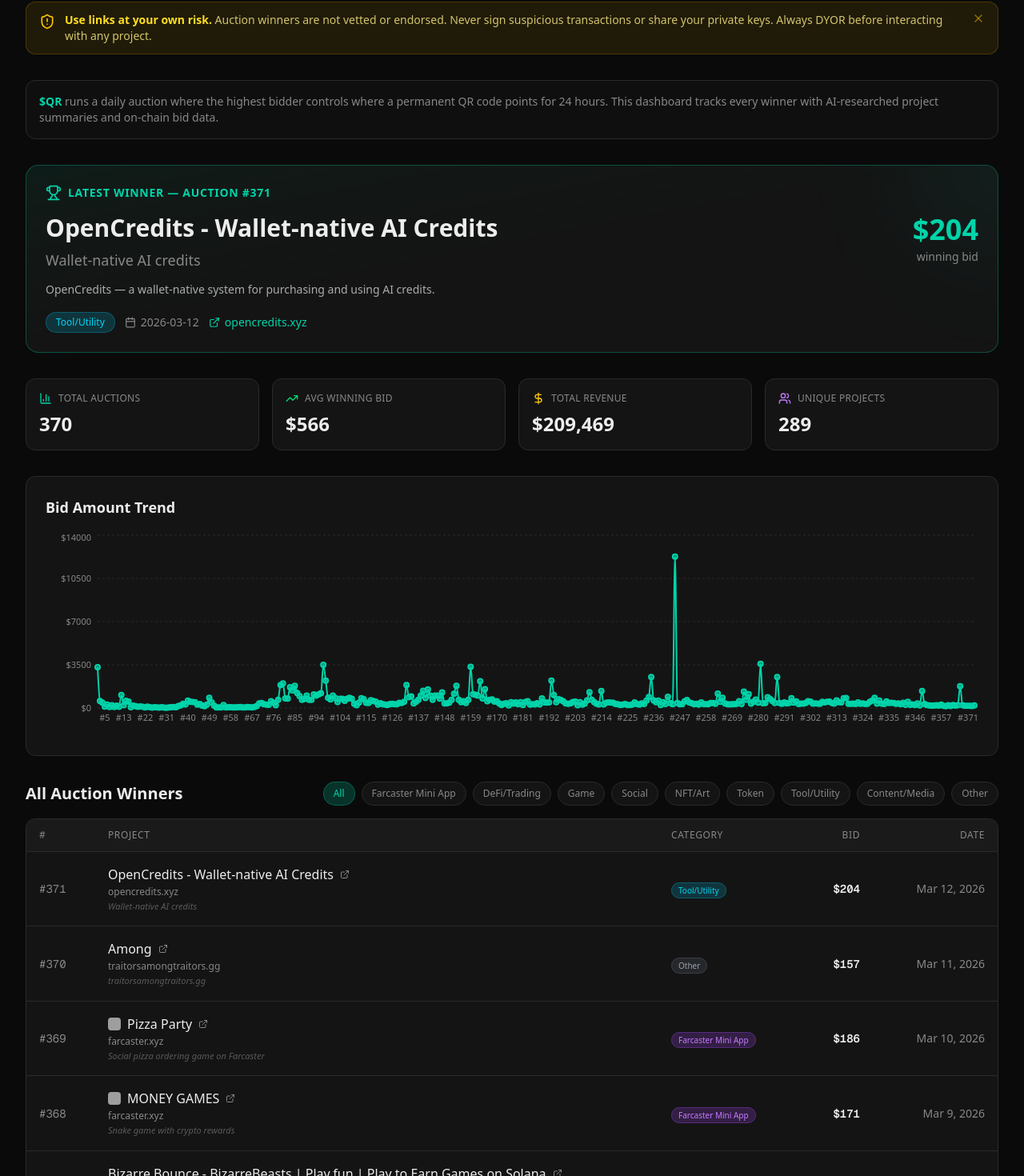
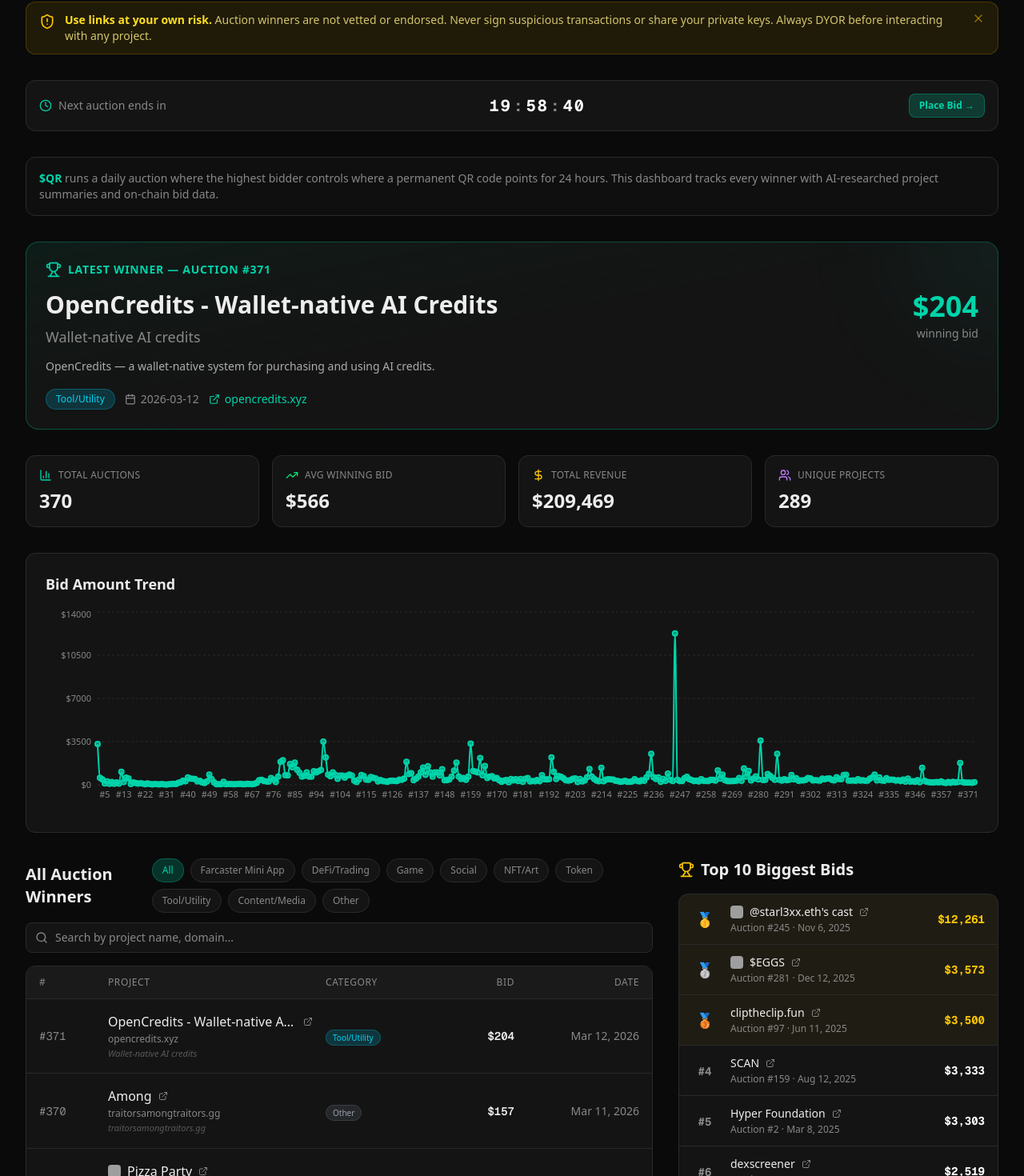
Before and after one commit to andreferd/qr-dashboard, a Next.js app: page / in a window 1280 px wide. Shown: the part 95-1565 px from the top of the page at 80% size. Built offline with nearby package versions, Linux system fonts and the light colour scheme; grey boxes are pictures that could not be loaded.

Commit message:
feat: add search bar, countdown timer, and top 10 biggest bids

```diff
--- a/src/app/page.tsx
+++ b/src/app/page.tsx
@@ -3,12 +3,17 @@
 import WinnersTable from "@/components/WinnersTable";
 import BidChart from "@/components/BidChart";
 import SafetyBanner from "@/components/SafetyBanner";
+import CountdownTimer from "@/components/CountdownTimer";
+import TopBids from "@/components/TopBids";
 
 export default function Home() {
   return (
     <div className="space-y-8">
       {/* Safety notice */}
       <SafetyBanner />
+
+      {/* Countdown to next auction */}
+      <CountdownTimer />
 
       {/* About section */}
       <div className="bg-card-bg/50 border border-card-border rounded-xl p-4 text-sm text-muted">
@@ -29,8 +34,14 @@
       {/* Bid trend chart */}
       <BidChart />
 
-      {/* All winners table */}
-      <WinnersTable />
+      {/* Top 10 biggest bids + All winners table side by side on large screens */}
+      <div className="grid grid-cols-1 xl:grid-cols-[1fr_400px] gap-8 items-start">
+        {/* All winners table */}
+        <WinnersTable />
+
+        {/* Top 10 biggest bids */}
+        <TopBids />
+      </div>
     </div>
   );
 }
--- /dev/null
+++ b/src/components/CountdownTimer.tsx
@@ -0,0 +1,70 @@
+"use client";
+
+import { useEffect, useState } from "react";
+import { Clock } from "lucide-react";
+
+function getNextAuctionEnd(): Date {
+  // QR auction settles daily at ~00:00 UTC (midnight UTC)
+  const now = new Date();
+  const next = new Date();
+  next.setUTCHours(0, 0, 0, 0);
+  // If midnight has already passed today, target tomorrow
+  if (next <= now) {
+    next.setUTCDate(next.getUTCDate() + 1);
+  }
+  return next;
+}
+
+export default function CountdownTimer() {
+  const [timeLeft, setTimeLeft] = useState({ h: 0, m: 0, s: 0 });
+  const [mounted, setMounted] = useState(false);
+
+  useEffect(() => {
+    setMounted(true);
+    const tick = () => {
+      const now = new Date();
+      const end = getNextAuctionEnd();
+      const diff = Math.max(0, end.getTime() - now.getTime());
+      const h = Math.floor(diff / 3_600_000);
+      const m = Math.floor((diff % 3_600_000) / 60_000);
+      const s = Math.floor((diff % 60_000) / 1_000);
+      setTimeLeft({ h, m, s });
+    };
+    tick();
+    const id = setInterval(tick, 1000);
+    return () => clearInterval(id);
+  }, []);
+
+  if (!mounted) return null;
+
+  const pad = (n: number) => String(n).padStart(2, "0");
+  const urgent = timeLeft.h === 0 && timeLeft.m < 30;
+
+  return (
+    <div className="bg-card-bg border border-card-border rounded-xl p-4 flex items-center justify-between">
+      <div className="flex items-center gap-2">
+        <Clock className={`w-4 h-4 ${urgent ? "text-red-400" : "text-accent"}`} />
+        <span className="text-sm text-muted">Next auction ends in</span>
+      </div>
+      <div className={`font-mono font-bold text-xl tracking-widest ${urgent ? "text-red-400" : "text-white"}`}>
+        {pad(timeLeft.h)}
+        <span className="opacity-50 mx-0.5">:</span>
+        {pad(timeLeft.m)}
+        <span className="opacity-50 mx-0.5">:</span>
+        {pad(timeLeft.s)}
+      </div>
+      <a
+        href="https://qrcoin.fun"
+        target="_blank"
+        rel="noopener noreferrer"
+        className={`text-xs px-3 py-1.5 rounded-lg font-semibold transition-colors ${
+          urgent
+            ? "bg-red-500/20 text-red-400 border border-red-500/30 hover:bg-red-500/30"
+            : "bg-accent/20 text-accent border border-accent/30 hover:bg-accent/30"
+        }`}
+      >
+        {urgent ? "🔥 Bid Now!" : "Place Bid →"}
+      </a>
+    </div>
+  );
+}
--- /dev/null
+++ b/src/components/TopBids.tsx
@@ -0,0 +1,98 @@
+"use client";
+
+import { useState } from "react";
+import { useRouter } from "next/navigation";
+import { getAuctions, getProjectForAuction, formatUSD, formatDate } from "@/lib/data";
+import { Trophy } from "lucide-react";
+import SafeLinkModal from "./SafeLinkModal";
+import { ExternalLink } from "lucide-react";
+
+const MEDAL = ["🥇", "🥈", "🥉"];
+
+export default function TopBids() {
+  const router = useRouter();
+  const [pendingUrl, setPendingUrl] = useState<string | null>(null);
+
+  const top10 = [...getAuctions()]
+    .sort((a, b) => b.totalBidUSD - a.totalBidUSD)
+    .slice(0, 10);
+
+  return (
+    <div>
+      <div className="flex items-center gap-2 mb-4">
+        <Trophy className="w-5 h-5 text-yellow-400" />
+        <h2 className="text-xl font-bold">Top 10 Biggest Bids</h2>
+      </div>
+
+      <div className="bg-card-bg border border-card-border rounded-xl overflow-hidden">
+        {top10.map((auction, i) => {
+          const project = getProjectForAuction(auction);
+          const isTop3 = i < 3;
+
+          return (
+            <div
+              key={auction.id}
+              role="link"
+              tabIndex={0}
+              onClick={() => router.push(`/auction/${auction.id}`)}
+              onKeyDown={(e) => {
+                if (e.key === "Enter") router.push(`/auction/${auction.id}`);
+              }}
+              className={`flex items-center gap-4 px-4 py-3 border-t first:border-t-0 border-card-border hover:bg-accent/5 transition-colors cursor-pointer ${
+                isTop3 ? "bg-yellow-500/5" : ""
+              }`}
+            >
+              {/* Rank */}
+              <div className="w-8 text-center flex-shrink-0">
+                {i < 3 ? (
+                  <span className="text-lg">{MEDAL[i]}</span>
+                ) : (
+                  <span className="text-sm font-mono text-muted font-bold">#{i + 1}</span>
+                )}
+              </div>
+
+              {/* Project info */}
+              <div className="flex-1 min-w-0">
+                <div className="flex items-center gap-2">
+                  {auction.favicon && (
+                    <img
+                      src={auction.favicon}
+                      alt=""
+                      className="w-4 h-4 rounded flex-shrink-0"
+                      onError={(e) => {
+                        (e.target as HTMLImageElement).style.display = "none";
+                      }}
+                    />
+                  )}
+                  <span className="font-medium truncate text-sm">
+                    {auction.title || auction.domain}
+                  </span>
+                  <button
+                    onClick={(e) => {
+                      e.stopPropagation();
+                      setPendingUrl(auction.url);
+                    }}
+                    className="text-muted hover:text-accent flex-shrink-0"
+                    title="Open external link"
+                  >
+                    <ExternalLink className="w-3 h-3" />
+                  </button>
+                </div>
+                <div className="text-xs text-muted mt-0.5">
+                  Auction #{auction.id} · {formatDate(auction.date)}
+                </div>
+              </div>
+
+              {/* Bid amount */}
+              <div className={`font-mono font-bold text-sm flex-shrink-0 ${isTop3 ? "text-yellow-400" : "text-white"}`}>
+                {formatUSD(auction.totalBidUSD)}
+              </div>
+            </div>
+          );
+        })}
+      </div>
+
+      <SafeLinkModal url={pendingUrl} onClose={() => setPendingUrl(null)} />
+    </div>
+  );
+}
--- a/src/components/WinnersTable.tsx
+++ b/src/components/WinnersTable.tsx
@@ -3,7 +3,7 @@
 import { useState } from "react";
 import { useRouter } from "next/navigation";
 import { getAuctions, getProjectForAuction, formatUSD, getCategoryColor, formatDate } from "@/lib/data";
-import { ExternalLink, ChevronLeft, ChevronRight, ChevronsLeft, ChevronsRight } from "lucide-react";
+import { ExternalLink, ChevronLeft, ChevronRight, ChevronsLeft, ChevronsRight, Search, X } from "lucide-react";
 import CategoryFilter from "./CategoryFilter";
 import SafeLinkModal from "./SafeLinkModal";
 
@@ -12,18 +12,33 @@
 export default function WinnersTable() {
   const router = useRouter();
   const [categoryFilter, setCategoryFilter] = useState<string | null>(null);
+  const [search, setSearch] = useState("");
   const [page, setPage] = useState(0);
   const [pendingUrl, setPendingUrl] = useState<string | null>(null);
 
   const allAuctions = getAuctions();
 
   // Filter by category
-  const filteredAuctions = categoryFilter
+  const categoryFiltered = categoryFilter
     ? allAuctions.filter((a) => {
         const project = getProjectForAuction(a);
         return project?.category === categoryFilter;
       })
     : allAuctions;
+
+  // Filter by search query
+  const q = search.toLowerCase().trim();
+  const filteredAuctions = q
+    ? categoryFiltered.filter((a) => {
+        const project = getProjectForAuction(a);
+        return (
+          a.title?.toLowerCase().includes(q) ||
+          a.domain?.toLowerCase().includes(q) ||
+          project?.name?.toLowerCase().includes(q) ||
+          project?.tagline?.toLowerCase().includes(q)
+        );
+      })
+    : categoryFiltered;
 
   const totalPages = Math.ceil(filteredAuctions.length / PAGE_SIZE);
   const pageAuctions = filteredAuctions.slice(
@@ -33,7 +48,8 @@
 
   return (
     <div>
-      <div className="flex flex-col sm:flex-row sm:items-center sm:justify-between gap-4 mb-4">
+      <div className="flex flex-col gap-3 mb-4">
+        <div className="flex flex-col sm:flex-row sm:items-center sm:justify-between gap-3">
           <h2 className="text-xl font-bold">All Auction Winners</h2>
           <CategoryFilter
             selected={categoryFilter}
@@ -42,6 +58,32 @@
               setPage(0);
             }}
           />
+        </div>
+        {/* Search bar */}
+        <div className="relative">
+          <Search className="absolute left-3 top-1/2 -translate-y-1/2 w-4 h-4 text-muted" />
+          <input
+            type="text"
+            placeholder="Search by project name, domain..."
+            value={search}
+            onChange={(e) => { setSearch(e.target.value); setPage(0); }}
+            className="w-full bg-card-bg border border-card-border rounded-lg pl-9 pr-9 py-2 text-sm text-white placeholder:text-muted focus:outline-none focus:border-accent/50 transition-colors"
+          />
+          {search && (
+            <button
+              onClick={() => { setSearch(""); setPage(0); }}
+              className="absolute right-3 top-1/2 -translate-y-1/2 text-muted hover:text-white transition-colors"
+            >
+              <X className="w-4 h-4" />
+            </button>
+          )}
+        </div>
+        {/* Result count when filtering */}
+        {(search || categoryFilter) && (
+          <p className="text-sm text-muted">
+            Found <span className="text-white font-semibold">{filteredAuctions.length}</span> auction{filteredAuctions.length !== 1 ? "s" : ""}
+          </p>
+        )}
       </div>
 
       <div className="bg-card-bg border border-card-border rounded-xl overflow-hidden">
```
Lines whose indentation alone changed are shown as unchanged.
